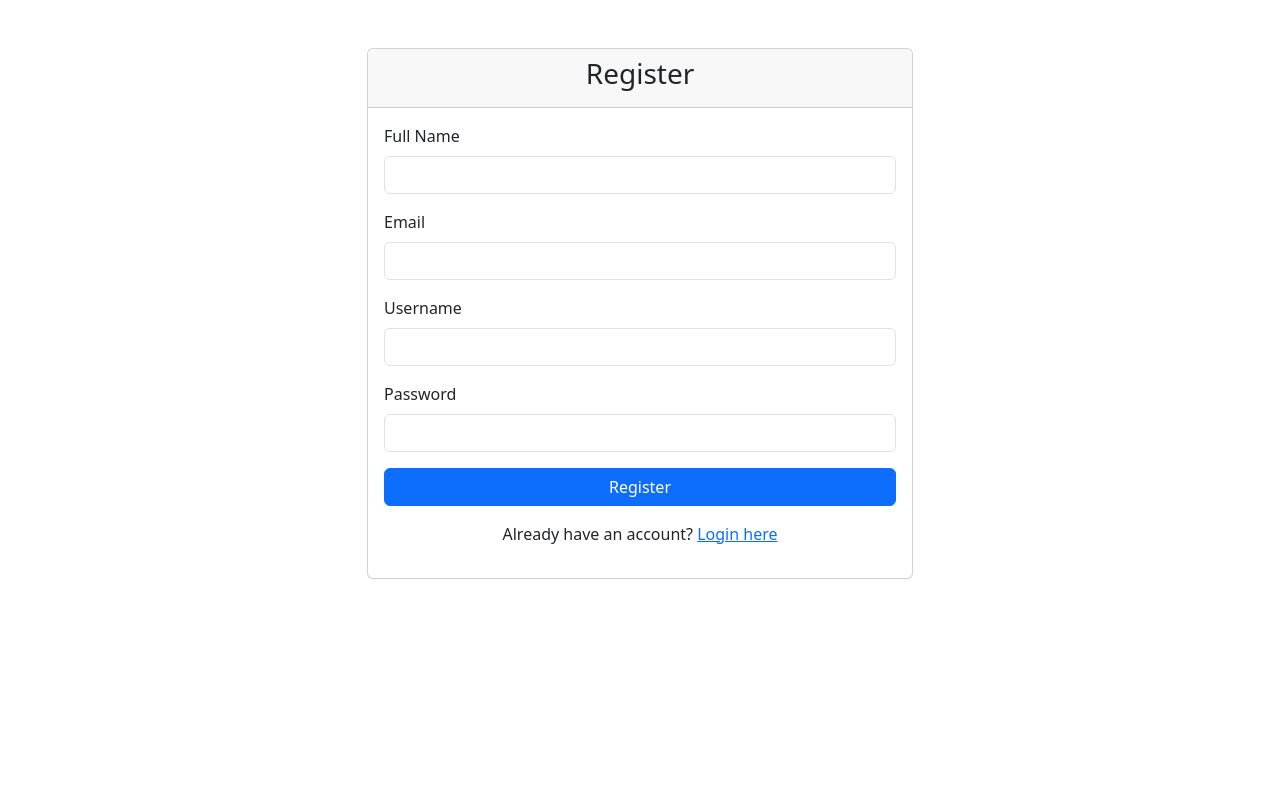
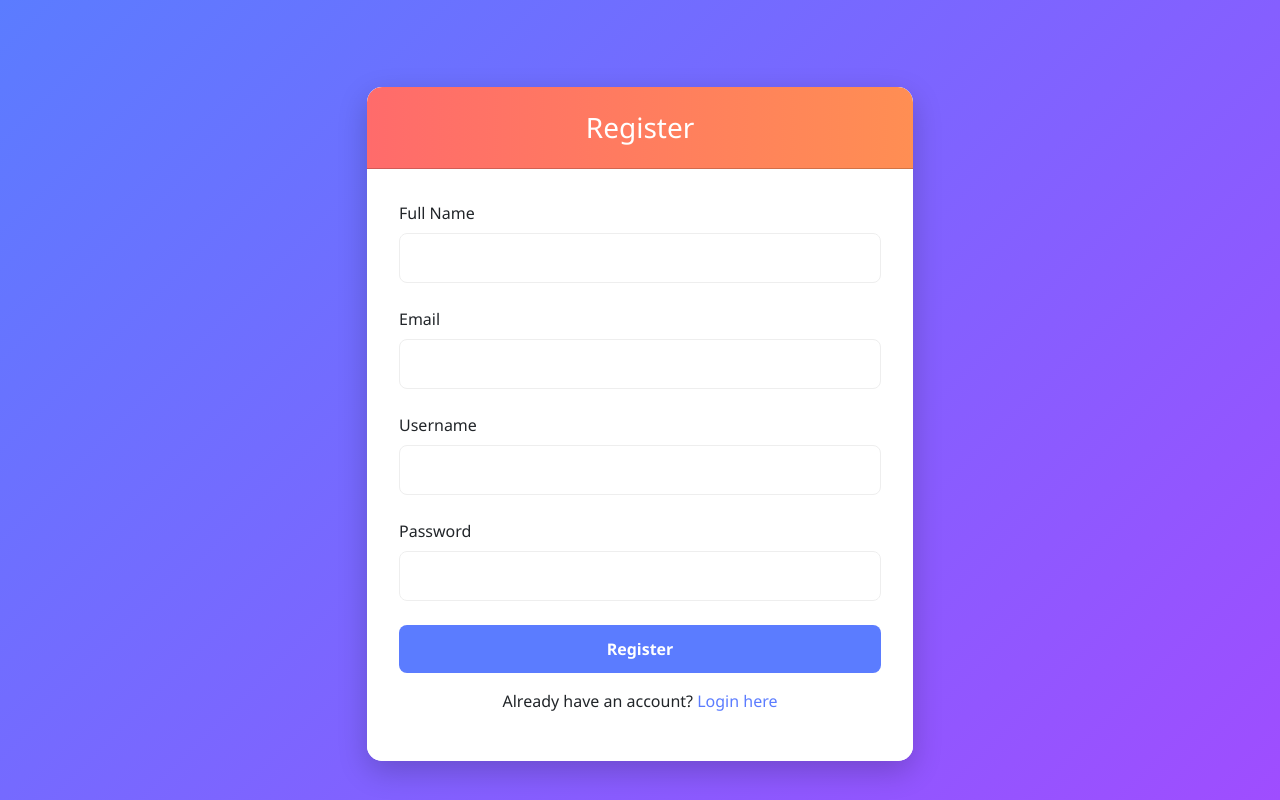
Before and after one commit to aadita03/QuizMaster, a Flask app: page /register in a window 1280 px wide. Run offline with Flask 3, Linux system fonts and the light colour scheme.

Commit message:
Add files via upload

```diff
--- a/Quiz_master_23f2000181/app/templates/register.html
+++ b/Quiz_master_23f2000181/app/templates/register.html
@@ -3,6 +3,66 @@
 <head>
     <title>Quiz Master - Register</title>
     <link rel="stylesheet" href="https://cdn.jsdelivr.net/npm/bootstrap@5.3.0/dist/css/bootstrap.min.css">
+    <style>
+        body {
+            background: linear-gradient(135deg, #5b7cff, #9f4dff);
+            min-height: 100vh;
+            display: flex;
+            justify-content: center;
+            align-items: center;
+            font-family: 'Segoe UI', Tahoma, Geneva, Verdana, sans-serif;
+        }
+        .card {
+            border: none;
+            border-radius: 15px;
+            box-shadow: 0 10px 30px rgba(0, 0, 0, 0.2);
+            width: 100%;
+            max-width: 600px;
+            overflow: hidden;
+        }
+        .card-header {
+            background: linear-gradient(to right, #ff6b6b, #ff8e53);
+            color: white;
+            border-radius: 15px 15px 0 0 !important;
+            text-align: center;
+            padding: 1.5rem;
+        }
+        .card-body {
+            padding: 2rem;
+            background-color: white;
+        }
+        .form-control {
+            border-radius: 8px;
+            padding: 0.75rem;
+            margin-bottom: 1.5rem;
+            border: 1px solid #eee;
+            transition: all 0.3s;
+        }
+        .form-control:focus {
+            border-color: #5b7cff;
+            box-shadow: 0 0 0 0.25rem rgba(91, 124, 255, 0.25);
+        }
+        .btn-primary {
+            background-color: #5b7cff;
+            border: none;
+            padding: 0.75rem;
+            border-radius: 8px;
+            font-weight: 600;
+            transition: all 0.3s;
+        }
+        .btn-primary:hover {
+            background-color: #4a6bff;
+            transform: translateY(-2px);
+        }
+        a {
+            color: #5b7cff;
+            text-decoration: none;
+            font-weight: 500;
+        }
+        a:hover {
+            text-decoration: underline;
+        }
+    </style>
 </head>
 <body>
     <div class="container mt-5">
@@ -10,7 +70,7 @@
             <div class="col-md-6">
                 <div class="card">
                     <div class="card-header">
-                        <h3 class="text-center">Register</h3>
+                        <h3 class="text-center mb-0">Register</h3>
                     </div>
                     <div class="card-body">
                         {% with messages = get_flashed_messages(with_categories=true) %}
```
Also changed, not shown: Quiz_master_23f2000181/app/templates/home.html (+39 -1 lines), Quiz_master_23f2000181/app/templates/login.html (+54 -1 lines), Quiz_master_23f2000181/static/css/style.css (added, +73 -0 lines).
